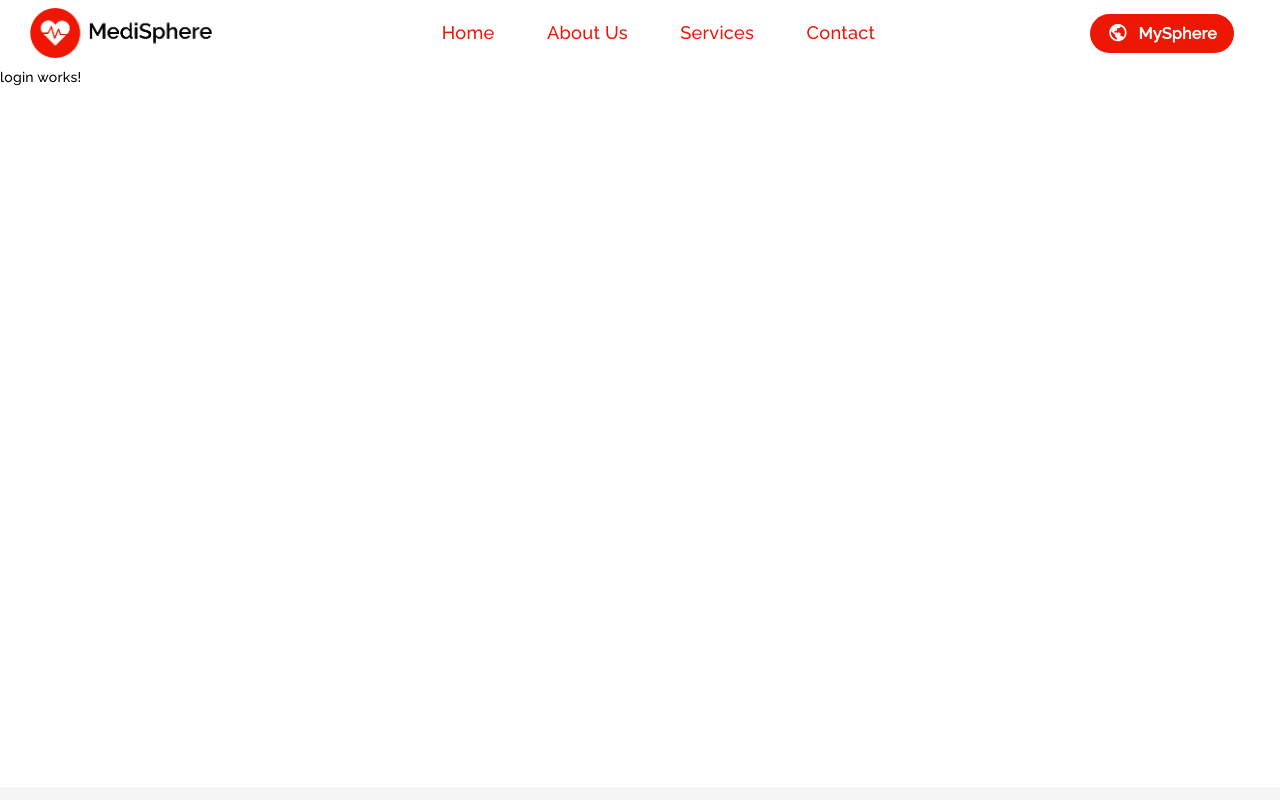
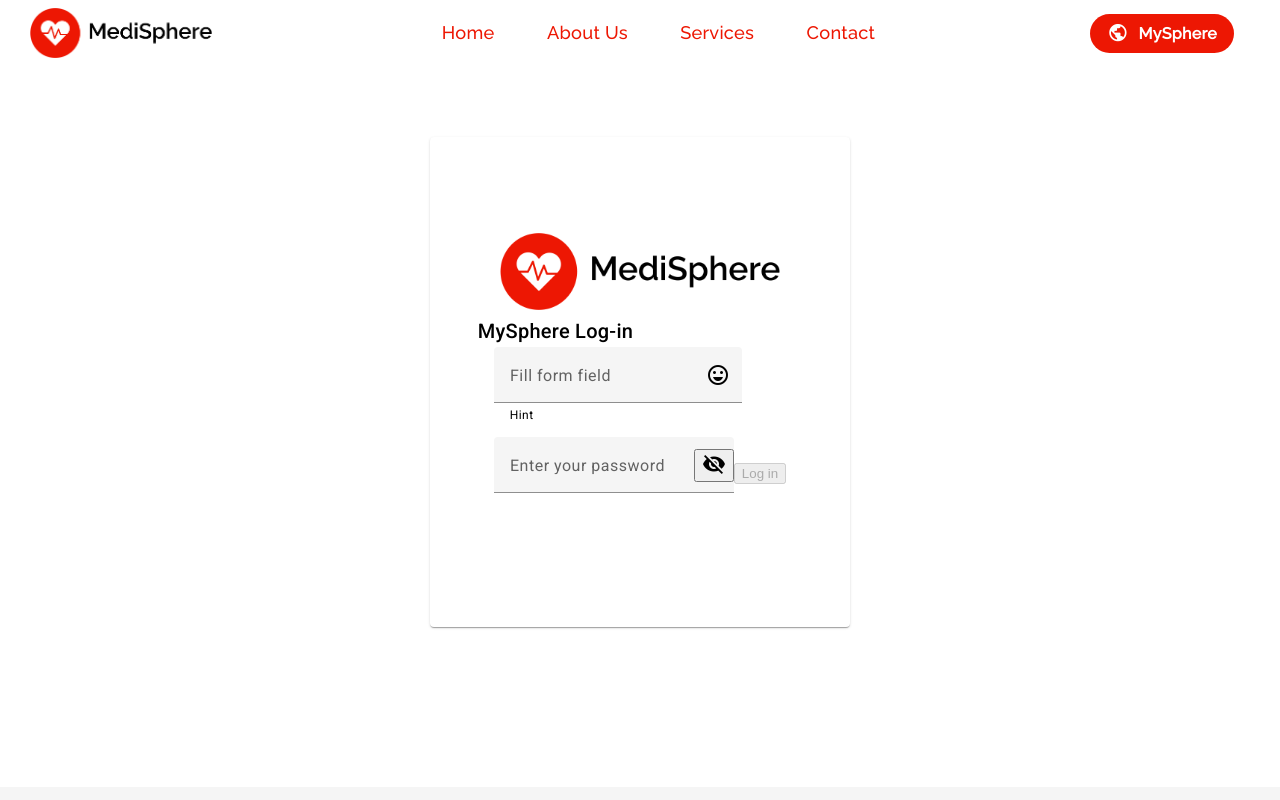
Before and after one commit to razvan-calinescu/MediSphere, an Angular app in the folder MediSphereClient/: page /login in a window 1280 px wide. Shown: the top 800 px of the page. Built offline with nearby package versions, Linux system fonts and the light colour scheme; grey boxes are pictures that could not be loaded.

Commit message:
Fixed form fields

```diff
--- a/MediSphereClient/src/app/login/login.component.html
+++ b/MediSphereClient/src/app/login/login.component.html
@@ -1 +1,34 @@
-<p>login works!</p>
+<div class="loginContainer">
+
+    <div class="loginCard">
+        <mat-card>
+            <div class="upperArea">
+                <img src="assets/logo/logo-no-background.png">
+            </div>
+            <div class="lowerArea">
+                <mat-card-title>MySphere Log-in</mat-card-title>
+                <mat-card-content>
+                    <form [formGroup]="loginForm" (ngSubmit)="onSubmit()">
+                        <p>
+                            <mat-form-field appearance="fill">
+                              <mat-label>Fill form field</mat-label>
+                              <input matInput placeholder="Placeholder">
+                              <mat-icon matSuffix>sentiment_very_satisfied</mat-icon>
+                              <mat-hint>Hint</mat-hint>
+                            </mat-form-field>
+                          </p>
+                        <mat-form-field>
+                            <mat-label>Enter your password</mat-label>
+                            <input matInput [type]="passwordHide ? 'password' : 'text'">
+                            <button mat-icon-button matSuffix (click)="passwordHide = !passwordHide" [attr.aria-label]="'Hide password'" [attr.aria-pressed]="passwordHide">
+                              <mat-icon>{{passwordHide ? 'visibility_off' : 'visibility'}}</mat-icon>
+                            </button>
+                          </mat-form-field>
+                        <button mat-raised-button color="primary" type="submit" [disabled]="!loginForm.valid">Log in</button>
+                    </form>
+                </mat-card-content>
+            </div>
+        </mat-card>
+    </div>
+
+</div>
--- a/MediSphereClient/src/app/login/login.component.scss
+++ b/MediSphereClient/src/app/login/login.component.scss
@@ -0,0 +1,34 @@
+
+.loginContainer{
+
+    margin-top: 5em;
+    display:flex;
+    justify-content: center;
+    flex-direction: center;
+
+    .loginCard{
+
+        mat-card{
+
+        display:flex;
+        justify-content: center;
+        align-items: center;
+        flex-direction: center;
+        width: 30em;
+        height: 35em;
+
+        .upperArea{
+            img{
+                width: 20em;
+            }
+        }
+
+        .lowerArea{
+
+        }
+
+
+
+         }
+    }
+}
--- a/MediSphereClient/src/app/login/login.component.ts
+++ b/MediSphereClient/src/app/login/login.component.ts
@@ -1,10 +1,29 @@
 import { Component } from '@angular/core';
+import { FormGroup, FormBuilder, Validators } from '@angular/forms';
 
 @Component({
   selector: 'app-login',
   templateUrl: './login.component.html',
-  styleUrls: ['./login.component.scss']
+  styleUrls: ['./login.component.scss'],
 })
 export class LoginComponent {
+  loginForm!: FormGroup;
+  passwordHide: boolean = true;
 
+  constructor(private formBuilder: FormBuilder) {}
+
+  ngOnInit() {
+
+    this.loginForm = this.formBuilder.group({
+      username: ['', Validators.required],
+      password: ['', Validators.required]
+    });
+  }
+
+  onSubmit() {
+    if (this.loginForm.valid) {
+      console.log('Form Submitted', this.loginForm.value);
+      // Perform your authentication logic here
+    }
+  }
 }
--- a/MediSphereClient/src/app/shared/top-bar/top-bar.component.html
+++ b/MediSphereClient/src/app/shared/top-bar/top-bar.component.html
@@ -41,7 +41,7 @@
     <div class="navbar-actions">
 
       <!-- <a href="#" class="action-button">Programare Online</a> -->
-      <a href="#" class="action-button">   <i class="material-icons">public</i>MySphere</a>
+      <a routerLink="/login" class="action-button">   <i class="material-icons">public</i>MySphere</a>
 
     </div>
   </nav>
--- a/MediSphereClient/src/styles.scss
+++ b/MediSphereClient/src/styles.scss
@@ -1,5 +1,6 @@
 /* You can add global styles to this file, and also import other style files */
 @import '@angular/material/prebuilt-themes/indigo-pink.css';
+
 
 :root {
   --main-red-color: #ED1703;
```
Also changed, not shown: MediSphereClient/src/app/app.module.ts (+8 -1 lines).
